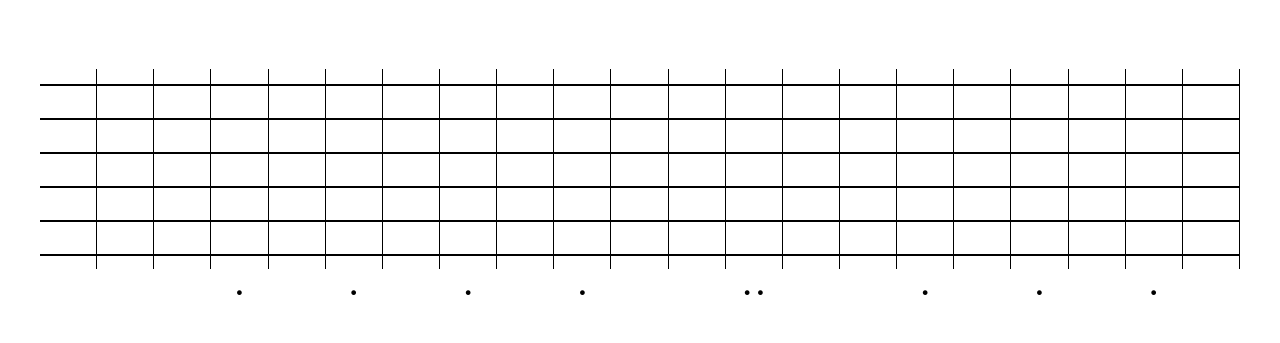
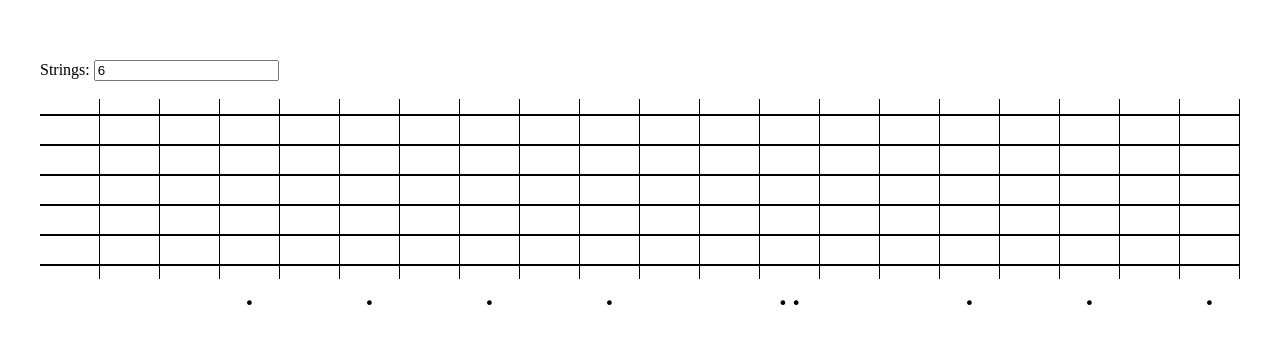
Before and after one commit to lassediercks/fretatonic, a Vue app: page / in a window 1280 px wide. Shown: the part 231-574 px from the top of the page. Built offline with nearby package versions, Linux system fonts and the light colour scheme.

Commit message:
feat: add string input

```diff
--- a/src/App.vue
+++ b/src/App.vue
@@ -1,9 +1,12 @@
 <template>
+  Strings: <input type="number" v-model="strings" />
+  <br />
+  <br />
   <div class="fretboard">
     <div class="strings">
       <div
         class="string-wrap"
-        v-for="(string, index) in [...Array(6)]"
+        v-for="(string, index) in [...Array(strings)]"
         :key="`string-${index}`"
       >
         <div class="string-fret" v-for="fret in frets" :key="fret"></div>
@@ -28,8 +31,9 @@ export default {
   components: {},
   data() {
     return {
+      strings: 6,
       singleDotFrets,
-      frets: 21,
+      frets: 20,
     };
   },
 };
@@ -47,16 +51,11 @@ body {
 .fretboard {
   position: relative;
   width: 1200px;
-  height: 200px;
 }
 .strings {
-  position: absolute;
   display: flex;
   flex-direction: column;
   justify-content: space-between;
-  left: 0;
-  top: 0;
-  bottom: 0;
   width: 100%;
 }
 .string-wrap {
@@ -79,6 +78,11 @@ body {
 }
 
 .frets {
+  position: absolute;
+  left: 0;
+  top: 0;
+  bottom: 0;
+  right: 0;
   height: 100%;
   display: flex;
 }
```
